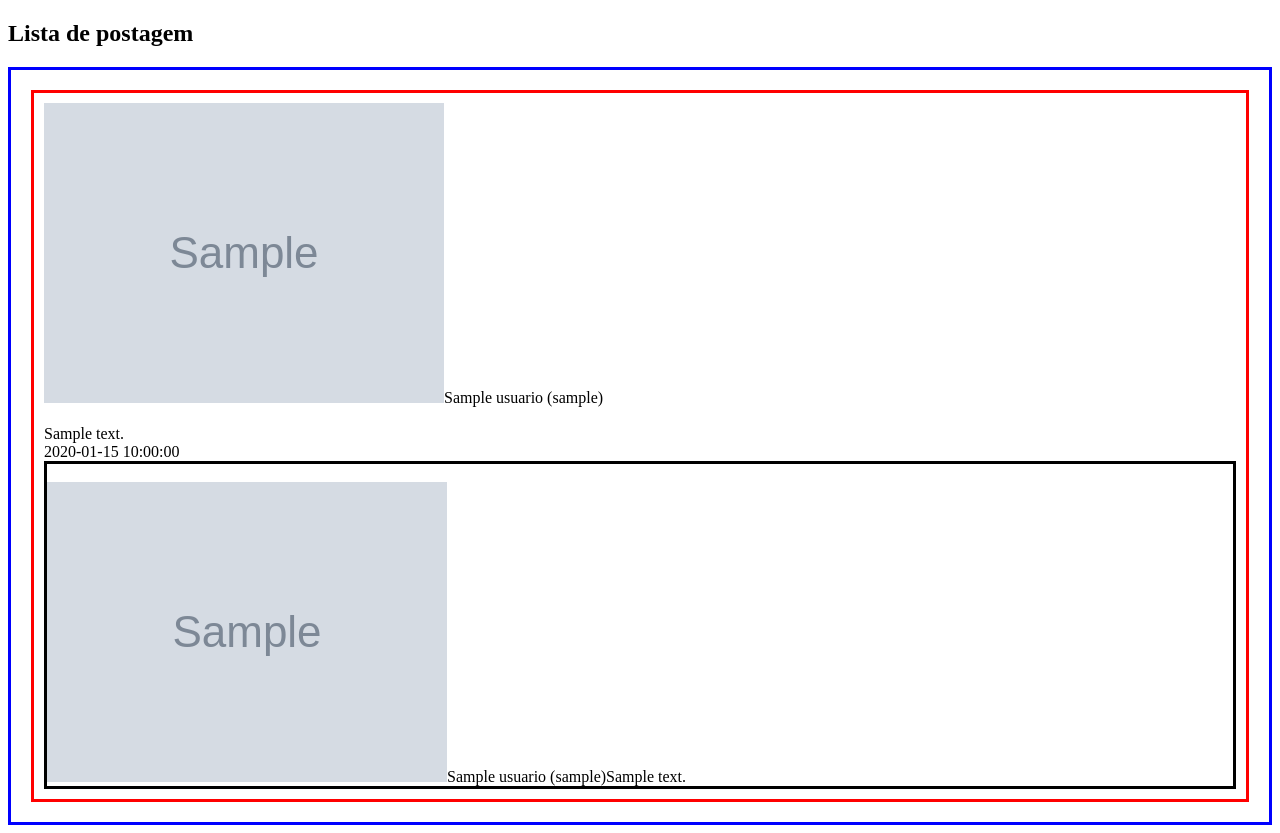
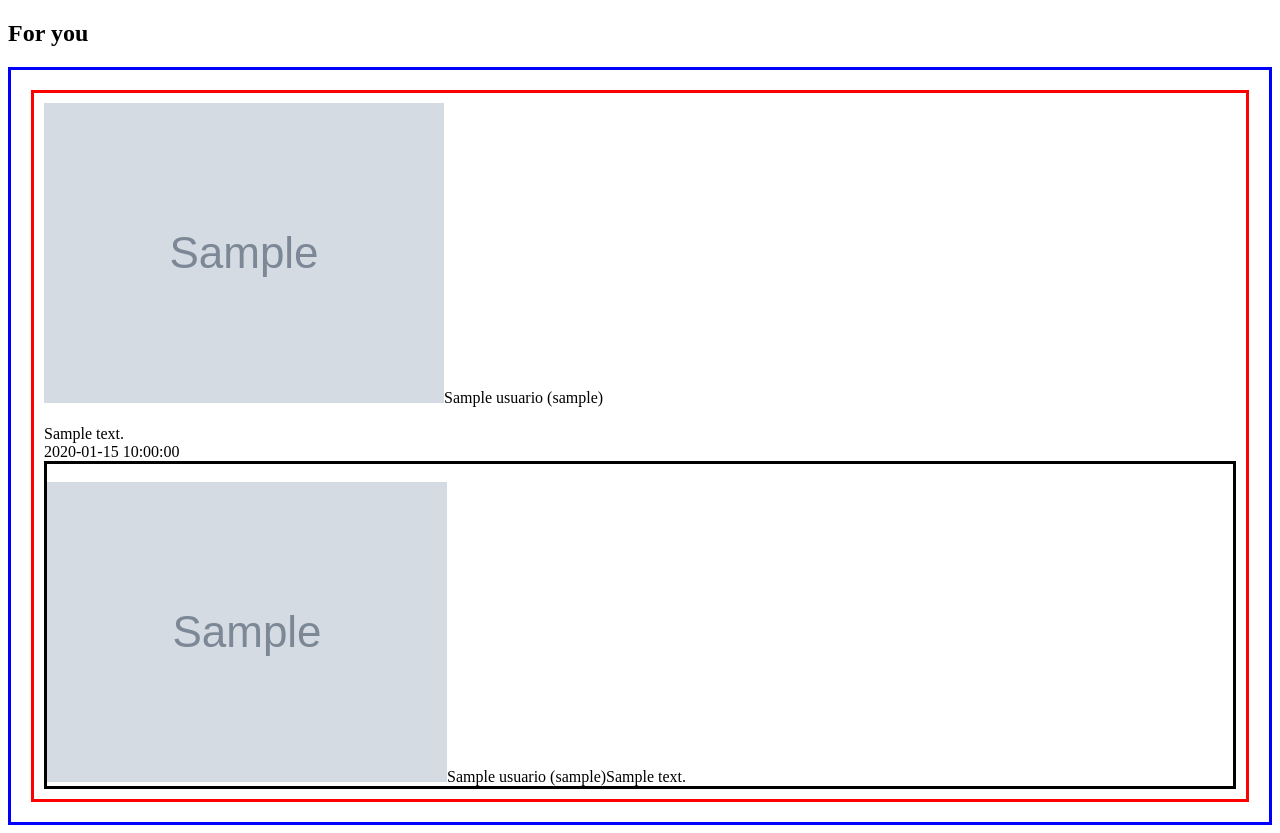
Before and after one commit to caioviniciusrolins1213/Trabalho-de-DW, a PHP site: page /listar_postagem.php in a window 1280 px wide. Run offline with PHP 8.4, Linux system fonts and the light colour scheme; tables that the repository leaves empty hold one stand-in row (values such as "Sample post"); grey boxes marked "Sample" are stand-in pictures; data that the repository does not hold is empty.

Commit message:
alterei o h2

```diff
--- a/codigo/listar_postagem.php
+++ b/codigo/listar_postagem.php
@@ -24,7 +24,7 @@
 </head>
 
 <body>
-    <h2>Lista de postagem</h2>
+    <h2>For you</h2>
 
     <div class="postagens">
         <?php
```
